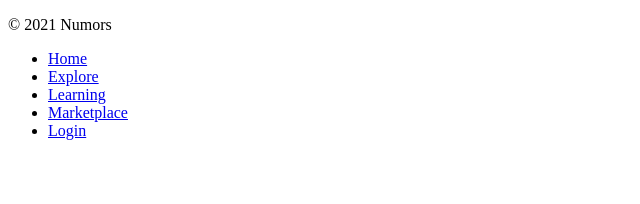
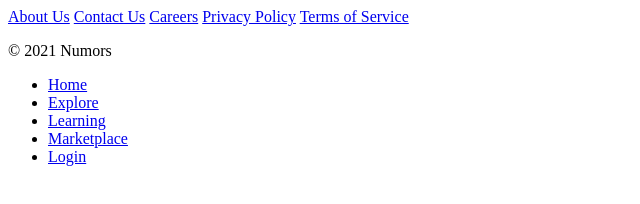
Before and after one commit to numors-network/numors.com, a plain HTML site: page in-en.html in a window 1280 px wide. Shown: the whole page, without its empty margins (0-640 px from the left). Drawn offline with Linux system fonts and the light colour scheme.

Commit message:
Update in-en.html

```diff
--- a/in-en.html
+++ b/in-en.html
@@ -18,7 +18,15 @@
       <!-- expand -->
     </main>
     <footer>
-      <!-- footer links -->
+      <div class="footer-links">
+        <a href="/in-en/about" class="footer-link">About Us</a>
+        <a href="/in-en/contact" class="footer-link">Contact Us</a>
+        <a href="/in-en/careers" class="footer-link">Careers</a>
+        <a href="/in-en/privacy-policy" class="footer-link">Privacy Policy</a>
+        <a href="/in-en/terms-of-service" class="footer-link"
+          >Terms of Service</a
+        >
+      </div>
       <p>&copy; 2021 Numors</p>
       <nav>
         <ul>
```
